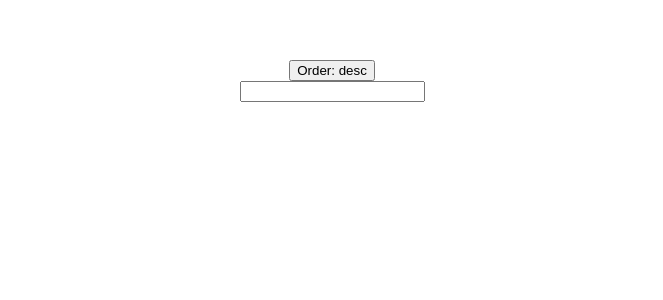
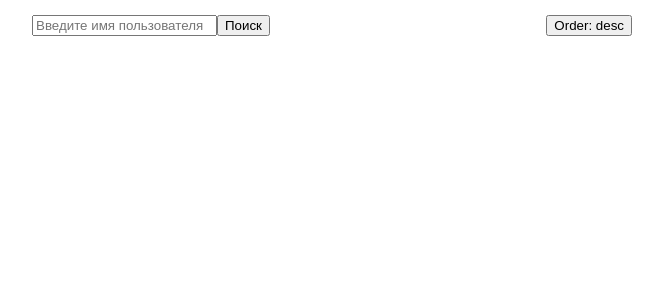
Before and after one commit to Decidophobia/user-search-vue-app, a Vue app: page / in a window 1280 px wide. Shown: the top 300 px of the page, without its empty margins (308-971 px from the left). Built offline with nearby package versions, Linux system fonts and the light colour scheme.

Commit message:
app split into search & userlist components, minor styling

```diff
--- a/src/App.vue
+++ b/src/App.vue
@@ -1,75 +1,23 @@
 <template>
   <div id="app">
-    <div class="search-panel">
-      <button
-        @click="
-          changeOrder();
-          onSubmit();
-        "
-      >
-        Order: {{ this.order }}
-      </button>
-      <br />
-      <input type="text" @keydown.enter="onSubmit()" v-model="inputValue" />
-
-      <div class="users-list">
-        <div v-for="user in usersPrev" :key="user.id" class="users-list-_item">
-          {{ user.login }}
-        </div>
-      </div>
+    <Search/>
+    <user-list/>
     </div>
-
   </div>
 </template>
 
 <script>
-import { mapActions } from 'vuex';
+
 import Search from './components/Search.vue';
-
-// import UserList from './components/UserList'
-
+import UserList from './components/UserList.vue';
 
 export default {
   name: 'App',
   components: {
-    Search
-
-  },
-  data() {
-    return {
-      inputValue: '',
-      users: [],
-      usersPrev: [],
-      //search params
-      sortType: 'repositories',
-      order: 'desc',
-      itemsPerPage: 10,
-      pageNumber: 1,
-    };
+    Search,
+    UserList,
   },
 
-  methods: {
-    ...mapActions('users', ['fetchGetUsers']),
-    async onSubmit() {
-      this.users = await this.fetchGetUsers({
-        name: this.inputValue,
-        sortType: this.sortType,
-        order: this.order,
-        itemsPerPage: this.itemsPerPage,
-        pageNumber: this.pageNumber,
-      });
-
-      this.usersPrev = this.users.map((user) => {
-        return {
-          login: user.login,
-          id: user.id,
-        };
-      });
-    },
-    changeOrder() {
-      this.order = this.order === 'desc' ? 'asc' : 'desc';
-    },
-  },
 };
 </script>
 
@@ -78,8 +26,7 @@ export default {
   font-family: Avenir, Helvetica, Arial, sans-serif;
   -webkit-font-smoothing: antialiased;
   -moz-osx-font-smoothing: grayscale;
-  text-align: center;
-  color: #2c3e50;
-  margin-top: 60px;
+  width: 600px;
+  margin: 0 auto;
 }
 </style>
--- a/src/components/Search.vue
+++ b/src/components/Search.vue
@@ -1,24 +1,67 @@
 <template>
   <div class="search-panel">
-    <input type="text" v-model="inputValue">
+    <div class="search-panel_input">
+      <input
+        type="text"
+        @keydown.enter="onSubmit()"
+        v-model="inputValue"
+        placeholder="Введите имя пользователя"
+      />
+      <button @click="onSubmit()">Поиск</button>
+    </div>
+    <div class="search-panel_sort-btn">
+      <button
+        @click="
+          changeOrder();
+          onSubmit();
+        "
+      >
+        Order: {{ this.order }}
+      </button>
+    </div>
   </div>
 </template>
 
 <script>
+import { mapActions } from 'vuex';
 
-
-export default{
+export default {
   name: 'Search',
-  data(){
+  data() {
     return {
       inputValue: '',
-    }
+      //search params
+      sortType: 'repositories',
+      order: 'desc',
+      itemsPerPage: 10,
+      pageNumber: 1,
+    };
   },
+  methods: {
+    ...mapActions('users', ['fetchGetUsers']),
 
-}
+    async onSubmit() {
+      await this.fetchGetUsers({
+        name: this.inputValue,
+        sortType: this.sortType,
+        order: this.order,
+        itemsPerPage: this.itemsPerPage,
+        pageNumber: this.pageNumber,
+      });
+    },
 
+    changeOrder() {
+      this.order = this.order === 'desc' ? 'asc' : 'desc';
+    },
+  },
+};
 </script>
 
 <style scoped>
-
+.search-panel {
+  display: flex;
+  justify-content: space-between;
+  align-items: center;
+  margin-top: 15px;
+}
 </style>
--- a/src/components/UserList.vue
+++ b/src/components/UserList.vue
@@ -1,9 +1,55 @@
 <template>
-  <div>asfnafnafa</div>
+  <div class="users-list">
+    <div v-for="user in usersPrev" :key="user.id" class="users-list_item">
+      <div class="users-list_image">
+        <img :src="user.avatar" :alt="user.login" />
+      </div>
+      <div class="users-list_login">
+        <div class="users-list_login-label">
+          Пользователь:
+        </div>
+        <div class="users-list_login-text">
+          {{ user.login }}
+        </div>
+      </div>
+    </div>
+  </div>
 </template>
 
 <script>
-export const UserList = {
-  name: 'UserList'
+import { mapGetters } from 'vuex';
+
+export default {
+  name: 'UserList',
+  computed: {
+    ...mapGetters({
+      usersPrev: 'users/getUsersPrev',
+    }),
+  },
+};
+</script>
+
+<style scoped>
+.users-list_item {
+  display: flex;
+  justify-content: space-between;
+  align-items: center;
+  padding: 14px;
+  margin-top: 36px;
 }
-</script>
+.users-list_item:hover {
+  box-shadow: 0px 5px 30px rgba(0, 0, 0, 0.7);
+  transform: scale(1.02);
+  border-radius: 8px;
+}
+.users-list_image,
+img {
+  width: 100px;
+  border-radius: 50%;
+
+}
+.users-list_login {
+  flex-grow: 1;
+  margin-left: 16px;
+}
+</style>
--- a/src/store/modules/users.js
+++ b/src/store/modules/users.js
@@ -1,19 +1,24 @@
 import mutations from '../mutations';
 import api from '../../plugins/axios';
 
-const { GET_USERS } = mutations;
+const { GET_USERS, SET_USERS } = mutations;
 
 const usersStore = {
   namespaced: true,
   state: {
     users: null,
+    usersPrev: [],
   },
   getters: {
     getUsers: (state) => state.users,
+    getUsersPrev: (state) => state.usersPrev,
   },
   mutations: {
     [GET_USERS](state, value) {
       state.users = value;
+    },
+    [SET_USERS](state, value) {
+      state.usersPrev = value;
     },
   },
   actions: {
@@ -27,6 +32,15 @@ const usersStore = {
         `search/users?q=${name} in:login&sort=${sortType}&order=${order}&per_page=${itemsPerPage}&page=${pageNumber}`
       );
       commit(GET_USERS, users);
+      const usersPrev = users.map((user) => {
+        return {
+          avatar: user.avatar_url,
+          login: user.login,
+          id: user.id,
+          gitHub: user.html_url,
+        };
+      });
+      commit(SET_USERS, usersPrev);
       return users;
     },
   },
--- a/src/store/mutations.js
+++ b/src/store/mutations.js
@@ -1,3 +1,4 @@
 export default{
-  GET_USERS: 'GET_USERS'
+  GET_USERS: 'GET_USERS',
+  SET_USERS: 'SET_USERS'
 }
```
Also changed, not shown: 1 other file (tests, documents, lock files or other folders).
